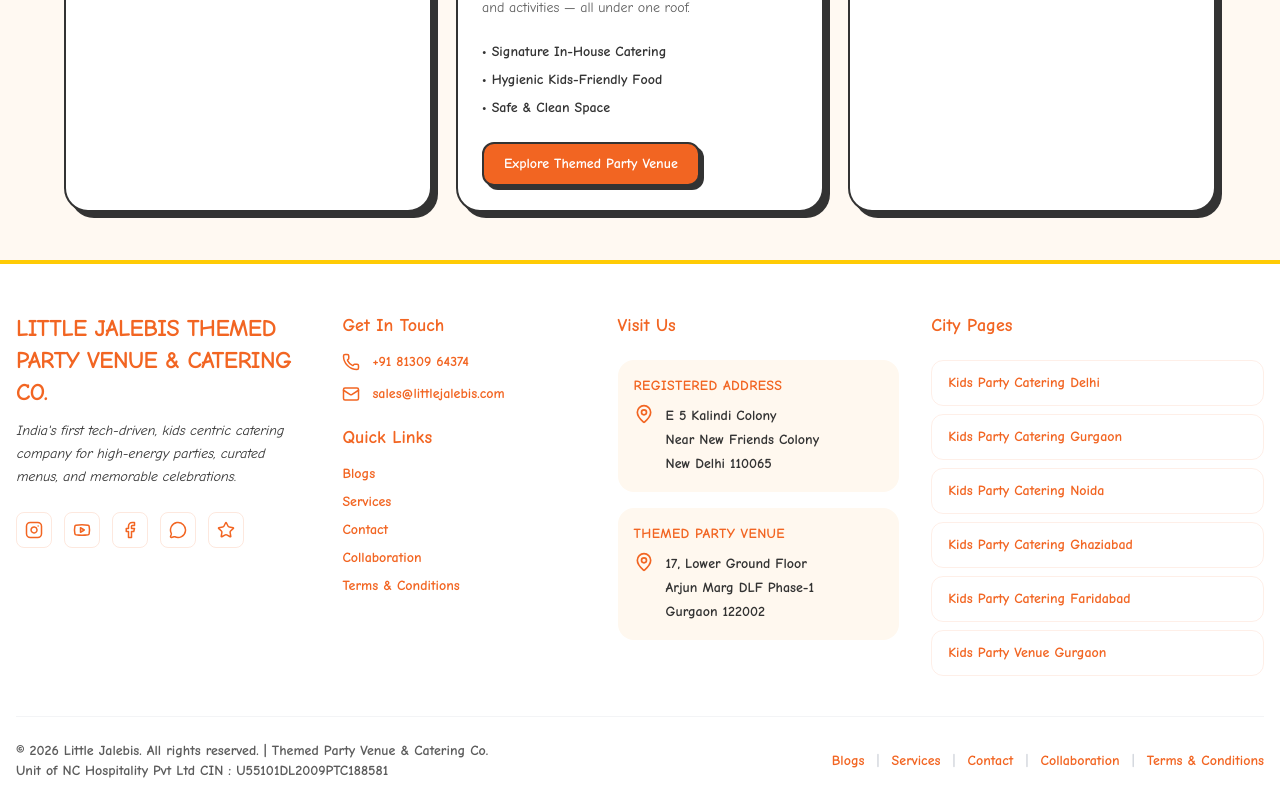
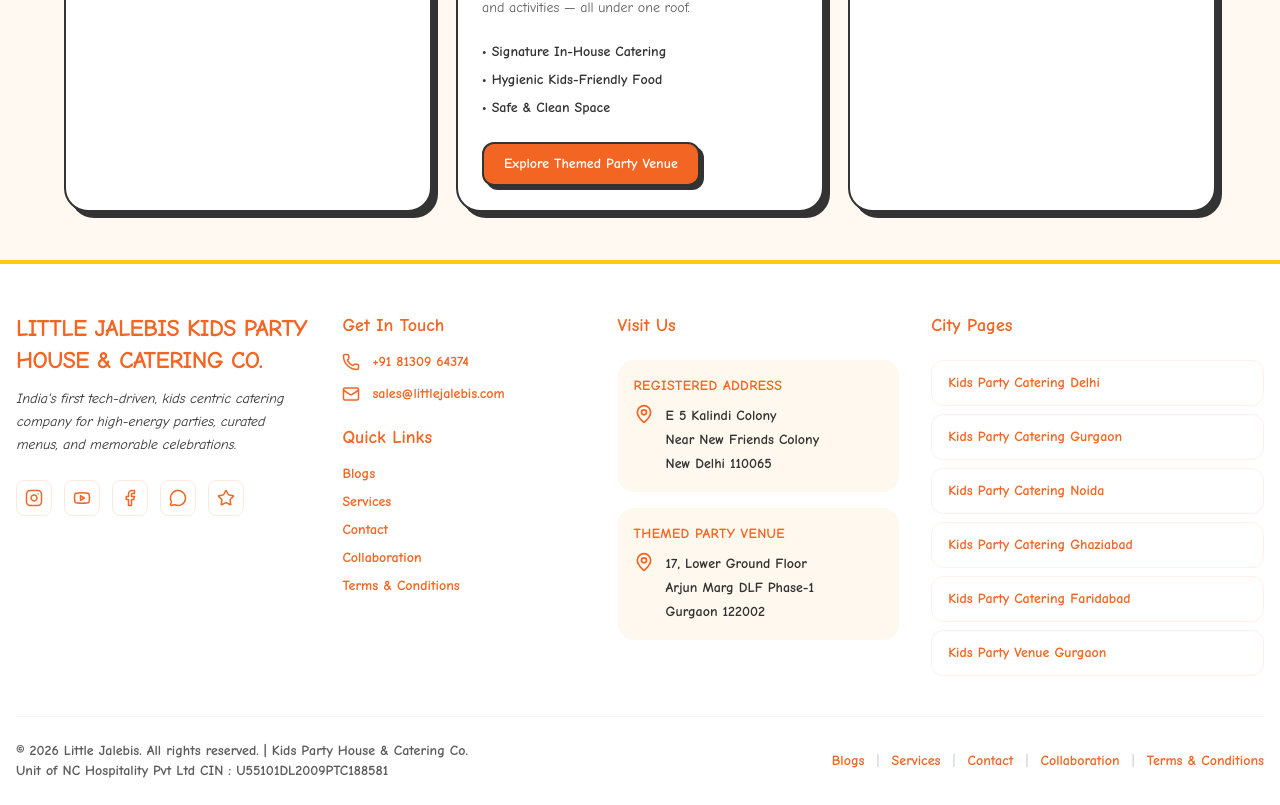
Before and after one commit to Vishwash-chauhan/lj-website, a Next.js app: page /services in a window 1280 px wide. Shown: the part 842-1647 px from the top of the page. Built offline with nearby package versions, Linux system fonts and the light colour scheme.

Commit message:
changed compnay name back to Kids Party House

```diff
--- a/app/components/Footer.tsx
+++ b/app/components/Footer.tsx
@@ -44,7 +44,7 @@ const Footer = () => {
           <div className="space-y-5">
             <div className="space-y-3">
               <h2 className="text-2xl font-black uppercase tracking-tight text-[#F26522]">
-                Little Jalebis Themed Party Venue & Catering Co.
+                Little Jalebis Kids Party House & Catering Co.
               </h2>
               <p className="max-w-md text-sm font-medium italic leading-relaxed text-[#333333]">
                 India&apos;s first tech-driven, kids centric catering company for high-energy parties, curated menus, and memorable celebrations.
@@ -152,7 +152,7 @@ const Footer = () => {
         <div className="flex flex-col gap-3 border-t border-gray-100 pt-6 text-center md:flex-row md:items-center md:justify-between md:text-left">
           <div>
             <p className="text-xs font-bold text-[#333333] opacity-80 md:text-sm">
-              © 2026 Little Jalebis. All rights reserved. | Themed Party Venue & Catering Co.
+              © 2026 Little Jalebis. All rights reserved. | Kids Party House & Catering Co.
             </p>
             <p className="text-xs font-bold text-[#333333] opacity-80 md:text-sm">
               Unit of NC Hospitality Pvt Ltd CIN : U55101DL2009PTC188581
--- a/app/components/PartyHouseConcept.tsx
+++ b/app/components/PartyHouseConcept.tsx
@@ -17,7 +17,7 @@ const PartyHouseConcept = () => {
                 Your Vision, <span className="text-[#F26522]">Our Space.</span>
               </h3>
               <p className="text-xl font-bold opacity-80 leading-relaxed">
-                Little Jalebis – Themed Party Venue & Catering Co. is a thoughtfully designed venue perfect for hosting celebrations of up to <span className="text-[#F26522]">80 guests</span>.
+                Little Jalebis – Kids Party House & Catering Co. is a thoughtfully designed venue perfect for hosting celebrations of up to <span className="text-[#F26522]">80 guests</span>.
               </p>
               <p className="text-lg font-bold opacity-70 leading-relaxed">
                 The space features a warm indoor party area complemented by an open-air extension, giving you the ultimate flexibility to design your own themes, décor, and activities.
--- a/app/layout.tsx
+++ b/app/layout.tsx
@@ -12,7 +12,7 @@ const geistMono = Geist_Mono({
 });
 
 export const metadata: Metadata = {
-  title: "Little Jalebis | Themed Party Venue & Catering Co. | Delhi & NCR",
+  title: "Little Jalebis | Kids Party House & Catering Co. | Delhi & NCR",
   description: "Award-winning themed party venue and catering company in Delhi, NCR, Gurgaon, Noida, Faridabad, Ghaziabad. Unforgettable parties with delicious food, entertainment packages, and party venue.",
 
   authors: [{ name: "Little Jalebis" }],
@@ -25,7 +25,7 @@ export const metadata: Metadata = {
     ]
   },
   openGraph: {
-    title: "Little Jalebis | Themed Party Venue & Catering Co.",
+    title: "Little Jalebis | Kids Party House & Catering Co.",
     description: "Create magical memories with Little Jalebis - your trusted themed party venue and catering partner.",
     url: "https://littlejalebis.com",
     siteName: "Little Jalebis",
--- a/app/services/serviceData.ts
+++ b/app/services/serviceData.ts
@@ -86,7 +86,7 @@ export const SERVICES = {
     image: '🏠',
     location: {
       type: 'Themed Party Venue',
-      name: 'Little Jalebis - Themed Party Venue & Catering Co.',
+      name: 'Little Jalebis - Kids Party House & Catering Co.',
       address: '17, Lower Ground Floor, Arjun Marg, DLF Phase 1, Gurugram',
       heading: 'Visit Our',
       subheading: 'Come over for a tasting or to plan your next event!',
```
